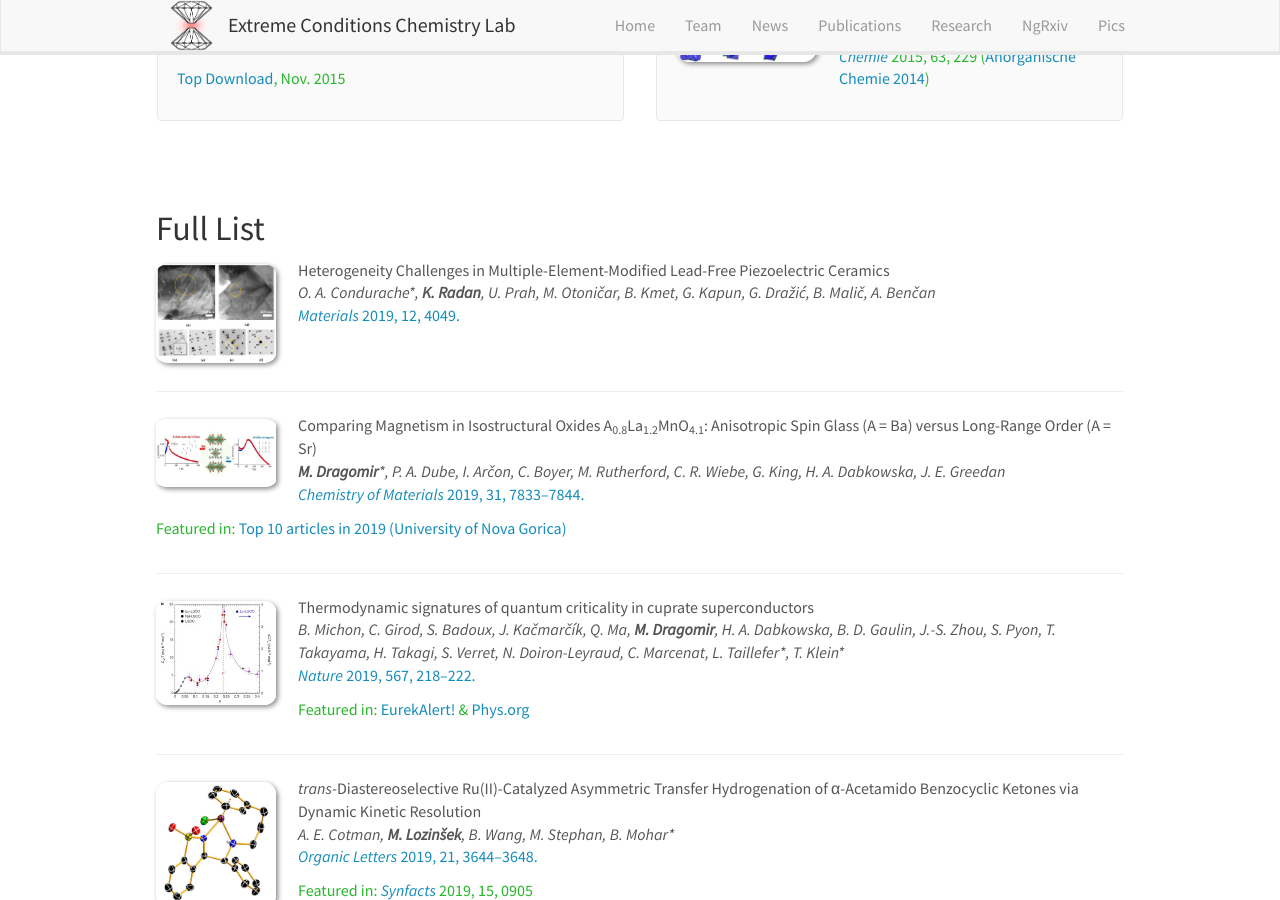
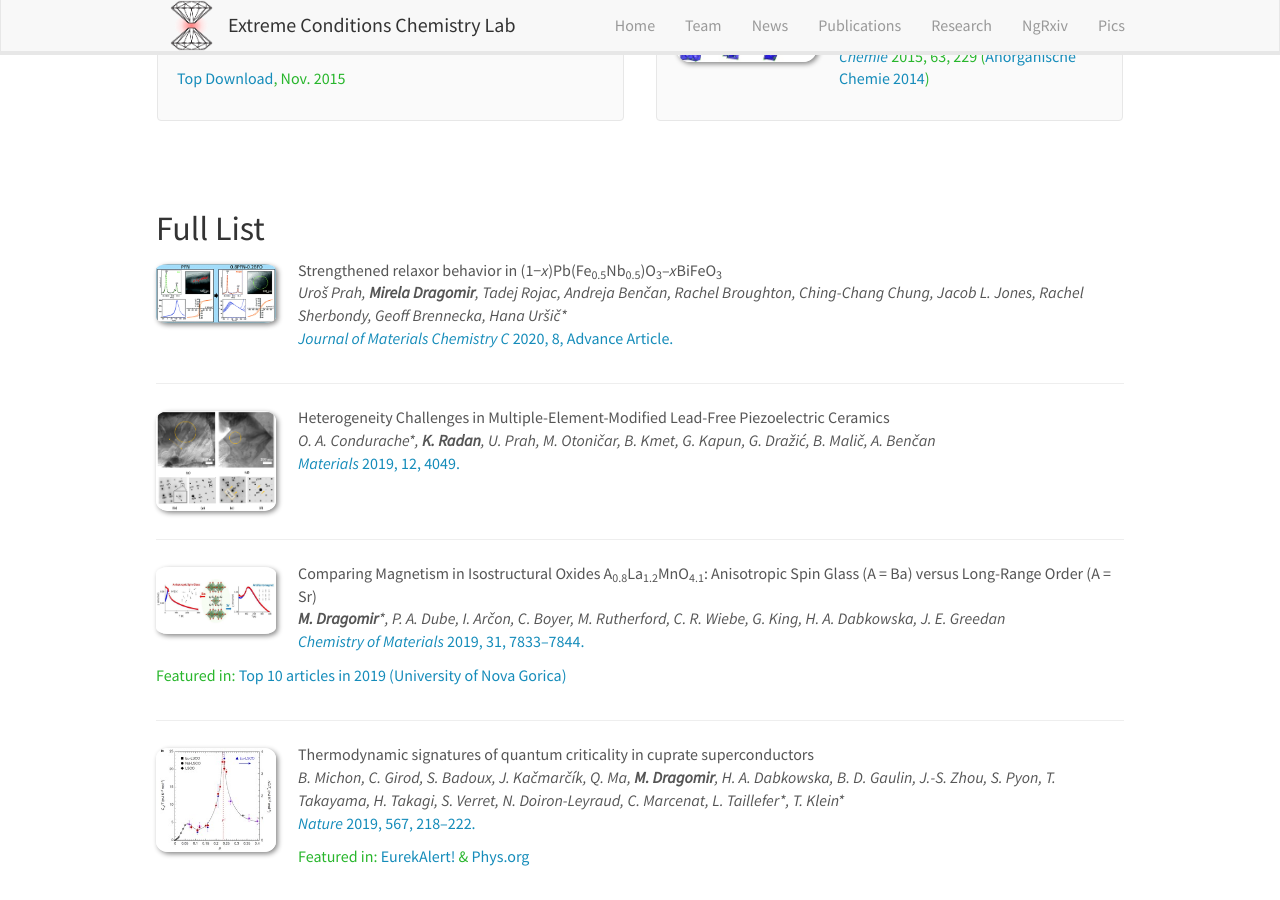
Before and after one commit to eccl-jsi/eccl-jsi.github.io, a Jekyll site: the page built from _pages/publications.md, in a window 1280 px wide and 900 px high, scrolled down 1065 px. Built offline with Jekyll 4.4.1, drawn with Linux system fonts in a browser that asks for light colours; nearby versions of some CDN libraries.

Commit message:
Update publist.yml

```diff
--- a/_data/publist.yml
+++ b/_data/publist.yml
@@ -1,4 +1,13 @@
 ---
+-
+  authors: "Uroš Prah, <b>Mirela Dragomir</b>, Tadej Rojac, Andreja Benčan, Rachel Broughton, Ching-Chang Chung, Jacob L. Jones, Rachel Sherbondy, Geoff Brennecka, Hana Uršič*"
+  description: ""
+  highlight: 0
+  image: JMC-C2020-TOC.gif
+  link:
+    display: "<i>Journal of Materials Chemistry C</i> 2020, 8, Advance Article."
+    url: "http://dx.doi.org/10.1039/C9TC05883D"
+  title: "Strengthened relaxor behavior in (1−<i>x</i>)Pb(Fe<sub>0.5</sub>Nb<sub>0.5</sub>)O<sub>3</sub>–<i>x</i>BiFeO<sub>3</sub>"
 -
   authors: "O. A. Condurache*, <b>K. Radan</b>, U. Prah, M. Otoničar, B. Kmet, G. Kapun, G. Dražić, B. Malič, A. Benčan"
   description: ""
```
